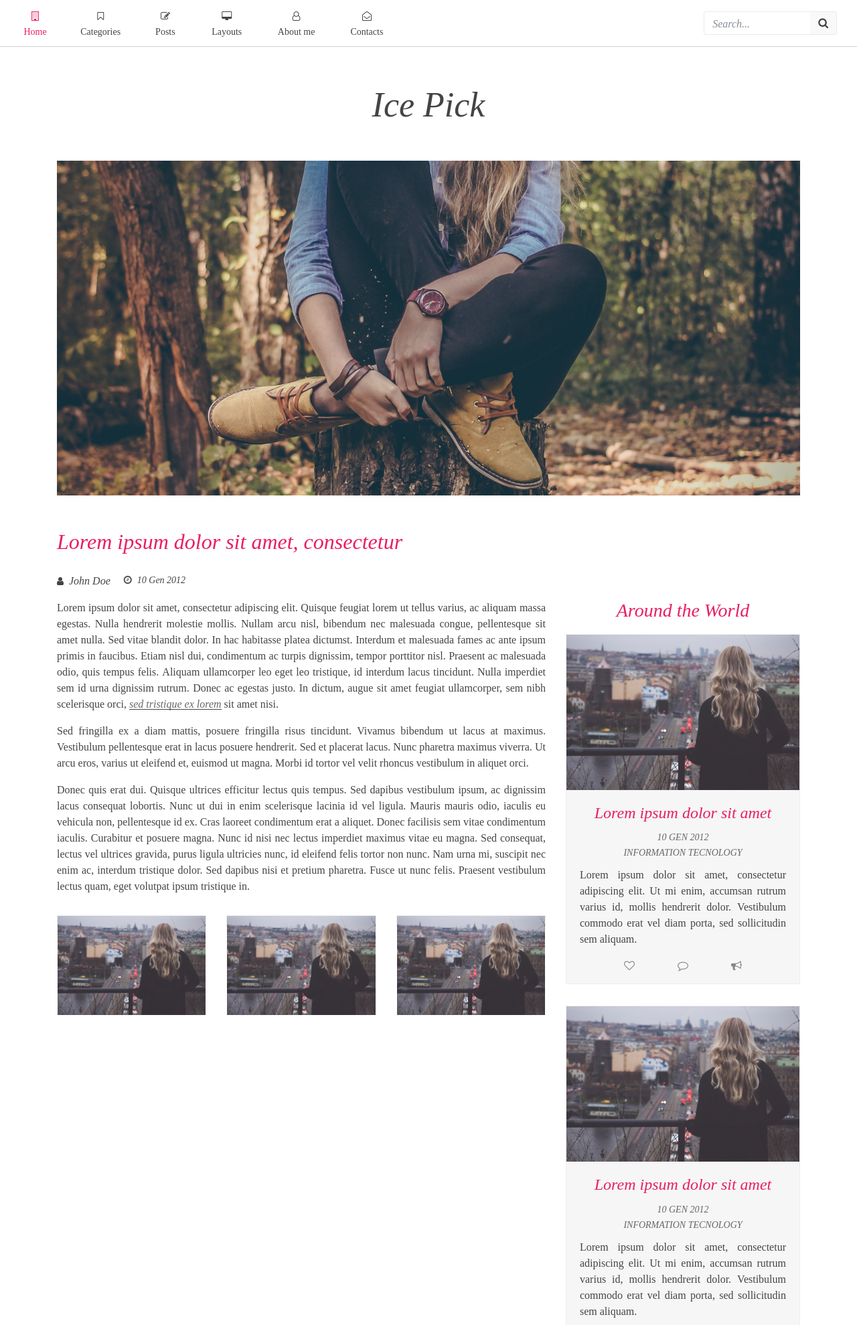
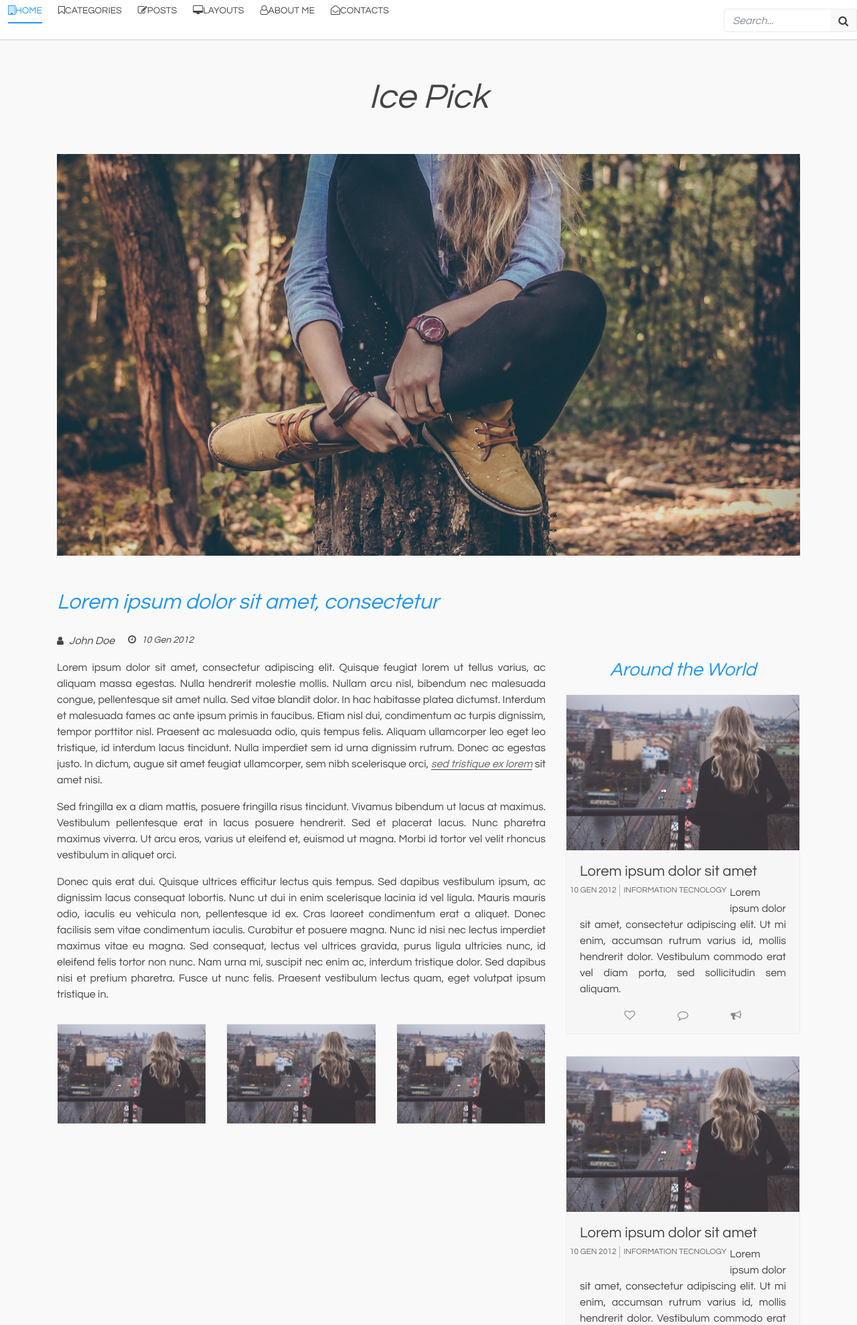
Before and after one commit to SamueleMoro/IcePick, a PHP site: page /post.php in a window 1280 px wide. Shown: the top 1979 px of the page at 67% size. Run offline with PHP 8.4, Linux system fonts and the light colour scheme; some libraries are stand-ins or nearby versions.

Commit message:
Aggiornamento del foglio di stile con quello nella branch Graphics.

```diff
--- a/style.css
+++ b/style.css
@@ -1,102 +1,111 @@
-@font-face {
+/*@font-face {
   font-family: 'fontawesome-webfont';
   src: url('../fonts/fontawesome-webfont.eot'); /* IE9 Compat Modes */
-  src: url('../fonts/fontawesome-webfont.eot?#iefix') format('embedded-opentype'), /* IE6-IE8 */
-       url('../fonts/fontawesome-webfont.woff2') format('woff2'), /* Super Modern Browsers */
-       url('../fonts/fontawesome-webfont.woff') format('woff'), /* Pretty Modern Browsers */
-       url('../fonts/fontawesome-webfont.ttf')  format('truetype'), /* Safari, Android, iOS */
-}
+  /*src: url('../fonts/fontawesome-webfont.eot?#iefix') format('embedded-opentype'), /* IE6-IE8 */
+       /*url('../fonts/fontawesome-webfont.woff2') format('woff2'), /* Super Modern Browsers */
+      /* url('../fonts/fontawesome-webfont.woff') format('woff'), /* Pretty Modern Browsers */
+      /* url('../fonts/fontawesome-webfont.ttf')  format('truetype'), /* Safari, Android, iOS */
+/*}
+*/
 
-* { margin:0; padding:0; font-family:'fontawesome-webfont'; }
+@import url('https://fonts.googleapis.com/css?family=Questrial');
 
-html,body { width:100%; height:100%; }
-a, a:hover, h1 { text-decoration:none; transition:.3s ease-in-out; -ms-transition:.3s ease-in-out; }
+* { margin:0; padding:0; font-family:'Questrial',sans-serif; }
+
+html,body { width:100%; height:100%; overflow-x:hidden; }
+a, a:hover, h1, h4 { text-decoration:none; transition:.3s ease-in-out; }
 input, select, textarea { outline:none; }
-ul, li { list-style-type:none; }
-h1 { color:#666; font-style:italic; padding:30px 0; text-align:center; }
+ul, li { list-style-type:none; float:left; }
+h1 { color:#666; padding:30px 0; text-align:center; }
 
 /* Header */
 
-header { width:100%; height:70px; position:fixed; z-index:999; background:#fff; border-bottom:1px solid #eee; transition:.3s ease-in-out; -ms-transition:.3s ease-in-out; }
-header:hover { border-color:#cfcfcf; }
-#menuPrincipale { width:100%; height:70px; float:left; }
-#wrapper { width:100%; height:100%; float:left; }
+header { width:100%; height:60px; z-index:999; background:#fff; border-bottom:1px solid #e2e2e2; transition:.3s ease-in-out; -ms-transition:.3s ease-in-out; }
+header:hover { border-color:#d1d1d1; }
+#menuPrincipale { width:100%; height:60px; float:left; }
+#menuPrincipale .container { height:100%; }
 
-#menuLeft { width:auto; height:100%; float:left; margin-left:10px; text-align:center; }
-.menulink { height:100%; list-style-type:none; }
-.menu-link li { list-style:none; float:left; }
-.menu-link li i { width: 100%; float:left; text-align:center; display:inline-block; padding-top:17px; }
-.menu-link li a { color:#444; width:100%; line-height:33px; padding:0 20px 5px; float:left; font-size:14px; text-align:center; box-sizing:border-box; }
-.menu-link li a:hover,
-.menu-link li a.active { color:#E91E63; }
-
-
-#menuRight { width:auto; height:36px; float:right; margin:17px 30px; }
+#menuLeft { width:auto; height:100%; float:left; text-align:center; }
 .input-group .form-control { width:160px; height:35px; font-style:italic; line-height:36px; border:1px solid #eaeaea; background:#fff; border-right:0; color:#444; transition:.3s ease-in-out; -ms-transition:.3s ease-in-out; }
 .input-group .form-control:hover,
 .input-group .form-control:focus,
 .input-group:hover .input-group-btn .btn-default { background:#f9f9f9; }
 .input-group .input-group-btn .btn-default { height:35px; background:#f9f9f9; border:1px solid #eaeaea; border-left:0; color:#444; cursor:pointer; }
-.input-group .input-group-btn .btn-default i { float:left; margin-top:-2px; }
 .input-group .input-group-btn .btn-default:focus { box-shadow:none; }
 
 
+#menuRight { width:auto; height:36px; float:right; margin:13px 0; }
+.menulink { height:100%; list-style-type:none; display:inline-block; }
+.menu-link li { list-style:none; float:left; margin:0 12px; }
+.menu-link li a { display:inline-block; color:#444; font-size:14px; line-height:33px; text-transform:uppercase; }
+.menu-link li a:after { content:''; display:block; height:2px; width:0; background:transparent; transition:width .5s ease, background-color .5s ease; }
+.menu-link li a:hover:after { width:100%; background:#2196F3; }
+.menu-link li a.active,
+.menu-link li a:hover { color:#2196F3; }
+.menu-link li a.active::after { content:''; display:block; height:2px; width:100%; background:#2196f3; }
+
+
 /* Container */
-.container { padding-top:70px; }
-.container-fluid { padding:0; }
+.container-fluid .page-container { padding-top:60px; }
+.container-fluid { padding:0; background:#f9f9f9; }
 #logoWeb { width:100%; height:170px; text-align:center; }
-#logoWeb a { font-size:52px; font-style:italic; color:#444; line-height:170px; transition:.3s ease-in-out; -ms-transition:.3s ease-in-out; }
-#logoWeb a:hover { color:#E91E63; }
+#logoWeb a { font-size:52px; font-style:italic; color:#444; line-height:170px; transition:.3s ease-in-out; }
+#logoWeb a:hover { color:#2196F3; }
 
 
 /* Slider */
 
-#slider { width:100%; height:500px; float:left; margin-bottom:2em; }
+#slider { width:100%; height:600px; float:left; margin-bottom:2em; }
+#slider #myCarousel { width:100%; height:100%; float:left; }
+#slider #myCarousel .carousel-inner { width:100%; height:100%; float:left; }
 #slider .image-slider { height:100%; background-image:url(./images/slide1.jpg); background-size:cover; background-position:center center; background-repeat:no-repeat; }
 
 
 /* Post */
 .thumbnail { padding: 0 0 15px 0; border:1px solid #eee; background:#f6f6f6; margin-bottom:2em; position:relative; text-align:justify; }
+.thumbnail:hover { background:#f2f2f2; }
 .thumbnail .img-post { width:100%; height:auto; float:left; position:relative; margin-bottom:20px; }
-.thumbnail .img-post .overlay-thumb { width:100%; height:100%; background:rgba(233,30,99,0); position:absolute; opacity:0; transition:.3s ease-in-out; -ms-transition:.3s ease-in-out; }
-.thumbnail .img-post .overlay-thumb .overlay-text { display:table; width:100%; height:100%; position:absolute; color:#fff; cursor:default; text-align:center; border:4px solid #8d123c; }
+.thumbnail .img-post .overlay-thumb { width:100%; height:100%; background:rgba(22,150,243,0); position:absolute; opacity:0; transition:.3s ease-in-out; }
+.thumbnail .img-post .overlay-thumb .overlay-text { display:table; width:calc(100% - 12px); height:calc(100% - 12px); margin:6px 0 0 6px; position:absolute; color:#fff; cursor:default; text-align:center; border:4px solid #1565C0; }
 .thumbnail .img-post .overlay-thumb .overlay-text .overlay-text-table { display:table-cell; vertical-align:middle; }
-.thumbnail .img-post .overlay-thumb .overlay-text .overlay-text-table .subtext { font-size:28px; font-style:italic; }
-.thumbnail .img-post .overlay-thumb .overlay-text .overlay-text-table a { color:#8d123c; font-size:20px; margin:0 12px; }
+.thumbnail .img-post .overlay-thumb .overlay-text .overlay-text-table .subtext { font-size:28px; }
+.thumbnail .img-post .overlay-thumb .overlay-text .overlay-text-table a { color:#1565C0; font-size:20px; margin:0 12px; }
 .thumbnail .img-post .overlay-thumb .overlay-text .overlay-text-table a:hover { color:#fff; }
-.thumbnail:hover .img-post .overlay-thumb { background:rgba(233,30,99,.8); opacity:1; }
+.thumbnail:hover .img-post .overlay-thumb { background:rgba(22,150,243,.8); opacity:1; }
 .thumbnail .img-post img { width:100%; height:100%; }
 
-.col-sm-4 .thumbnail .img-post .overlay-thumb .overlay-text .overlay-text-table .subtext { font-size:22px; margin:0; }
+.col-sm-4 .thumbnail .img-post .overlay-thumb .overlay-text .overlay-text-table .subtext { font-size:22px; margin-bottom:8px; }
 
-.thumbnail h4 { font-style:italic; color:#E91E63; }
-.thumbnail .bottom-box p { color:#444; padding-top:0!important; }
-.thumbnail h4, .thumbnail .bottom-box p { padding:10px 20px 0; }
-.thumbnail h4 { margin-bottom:14px; text-align:center; }
-.thumbnail .bottom-box .date, .thumbnail .bottom-box .categ { text-align:center; color:#666; font-style:italic; text-transform:uppercase; font-size:14px; margin-bottom:2px; }
+.thumbnail h4 { color:#444; margin-bottom:7px; text-align:left; padding:0 20px; font-size:22px; }
+.thumbnail:hover h4 { color:#2196F3; }
+.thumbnail .title-thumbnail { float:left; width:100%; }
+.thumbnail .bottom-box p { color:#444; padding:0 20px 0;  }
+.thumbnail .bottom-box .info-post { width:100%; float:left; padding:10px 15px; }
+.thumbnail .bottom-box .date { border-right:1px solid #bbb; }
+.thumbnail .bottom-box .date, .thumbnail .bottom-box .categ { padding:0 5px; text-align:left; float:left; color:#666; text-transform:uppercase; font-size:12px; margin-bottom:2px; }
 .thumbnail .bottom-box .categ { margin-bottom:10px; }
 
 .thumbnail .post-ins-buttons { text-align:center; }
 .thumbnail .post-ins-buttons a { color:#888; padding:7px 30px; }
-.thumbnail .post-ins-buttons a:hover { color:#E91E63; }
+.thumbnail .post-ins-buttons a:hover { color:#2196F3; }
 
 
 /* Internal Post page */
 
 .title-internal-post { width:100%; }
-.title-internal-post h1 { font-style:italic; text-align:left; font-size:32px; color:#E91E63; padding:20px 0; }
+.title-internal-post h1 { font-style:italic; text-align:left; font-size:32px; color:#2196F3; padding:20px 0; }
 
 .author-date-internal { width:100%; float:left; }
 .author-date-internal i { color:#444; font-size:14px; margin-right:8px; transition:.3s ease-in-out; -ms-transition:.3s ease-in-out; }
 .author-date-internal .author { font-style:italic; color:#444; font-size:16px; float:left; }
 .author-date-internal .date { color:#444; font-size:14px; font-style:italic; float:left; margin:1px 0 0 20px; }
 .author-date-internal .author:hover i,
-.author-date-internal .date:hover i{ color:#E91E63; }
+.author-date-internal .date:hover i{ color:#2196F3; }
 
 .text-internal-post { width:100%; margin-bottom:2em; }
 .text-internal-post p { color:#444; text-align:justify; }
 .text-internal-post a { color:#666; font-style:italic; border-bottom:1px solid #444; }
-.text-internal-post a:hover { color:#E91E63; border-color:#E91E63; }
+.text-internal-post a:hover { color:#2196F3; border-color:#2196F3; }
 
 .media-post { width:100%; float:left; }
 
@@ -104,17 +113,18 @@ header:hover { border-color:#cfcfcf; }
 /* Right Post page category */
 
 .right-categ-post { width:100%; margin-top:124px; }
-.right-categ-post h3 { color:#e91e63; font-style:italic; margin-bottom:20px; text-align:center; }
+.right-categ-post h3 { color:#2196F3; font-style:italic; margin-bottom:20px; text-align:center; }
 
 
 /* Social tab */
-#socialTab { width:100%; height:40px; float:left; background:#f6f6f6; border-top:1px solid #eee; text-align:center; transition:.3s ease-in-out; -ms-transition:.3s ease-in-out; }
-#socialTab:hover { border-color:#cfcfcf; }
+
+#socialTab { width:100%; height:40px; float:left; font-size:16px; background:#f6f6f6; border-top:1px solid #e2e2e2; text-align:center; transition:.3s ease-in-out; -ms-transition:.3s ease-in-out; }
+#socialTab:hover { border-color:#d1d1d1; }
 #socialTab .link-table { margin:0 auto; }
-#socialTab .social-link td { line-height:40px; float:left; }
-#socialTab .social-link td a { color:#888; margin:0 12px; }
+#socialTab .social-link td { line-height:40px; float:left; position:relative; }
+#socialTab .social-link td a { color:#888; margin:0 6px; padding:0 6px; }
 #socialTab .social-link td a:focus,
-#socialTab .social-link td a:hover { color:#E91E63; }
+#socialTab .social-link td a:hover { color:#2196F3; }
 
 /* Footer */
 
```
